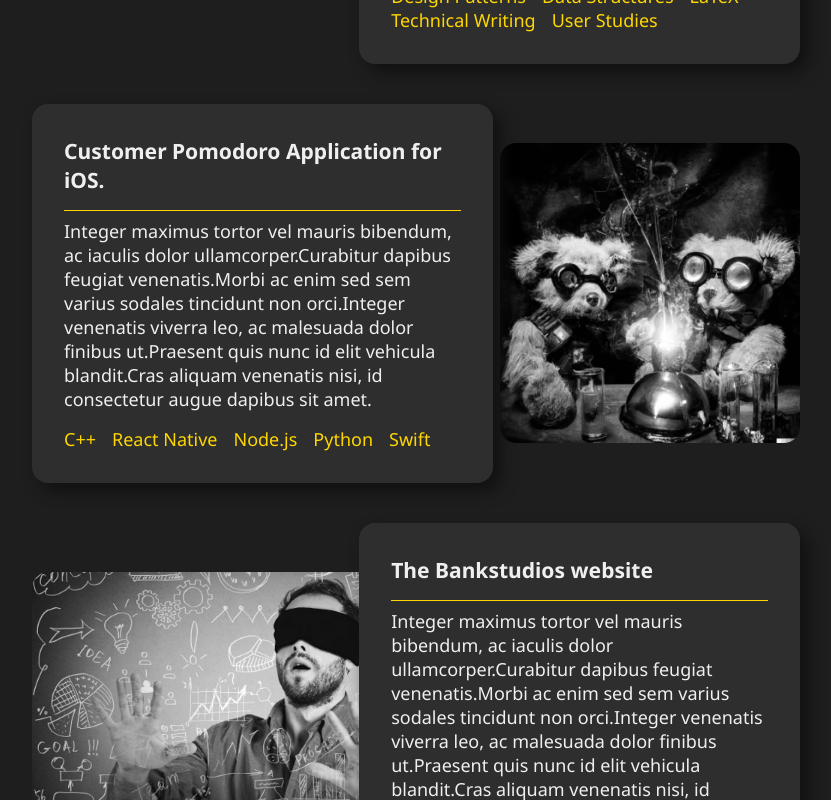
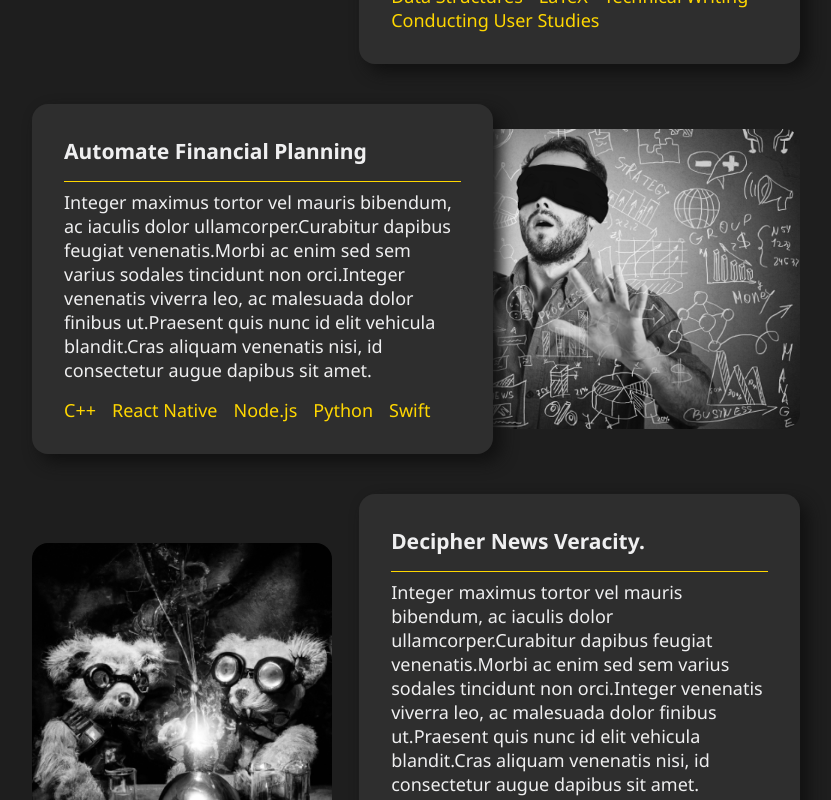
Before and after one commit to DouglasHWalker/DouglasHWalker.github.io, a React (Create React App) app in the folder douglashudsonwalker/: page / in a window 1280 px wide. Shown: the part 4440-5240 px from the top of the page, without its empty margins (224-1055 px from the left). Built offline with nearby package versions, Linux system fonts and the light colour scheme.

Commit message:
Contact and Theme

```diff
--- a/douglashudsonwalker/src/pages/project-content.js
+++ b/douglashudsonwalker/src/pages/project-content.js
@@ -13,11 +13,33 @@ const projects = [
             'Performed large user-studies and collated results for use in research publications.',
         ],
         image: require("../images/jodia.png"),
-        technologies: ["Practical use of: ", "JavaScript", "Python", "D3", "Reinforcement Learning", "Gym","Unity", "Design Patterns", "Data Structures", "LaTeX", "Technical Writing", "User Studies"]
+        technologies: ["JavaScript", "Python", "D3", "Design Patterns", "Reinforcement Learning", "Gym", "Unity", "Data Structures", "LaTeX", "Technical Writing", "Conducting User Studies"]
+    },
+    {
+        name: 'bankstudios',
+        title: 'Automate Financial Planning',
+        summary: [
+            'Integer maximus tortor vel mauris bibendum, ac iaculis dolor ullamcorper.Curabitur dapibus feugiat venenatis.Morbi ac enim sed sem varius sodales tincidunt non orci.',
+            'Integer venenatis viverra leo, ac malesuada dolor finibus ut.Praesent quis nunc id elit vehicula blandit.Cras aliquam venenatis nisi, id consectetur augue dapibus sit amet.',
+        ],
+        content: [
+            'Predicting the weather is difficult when the lorem ipsum dolor sit amet, consectetur adipiscing elit. Vestibulum porta dignissim mauris, non dapibus justo. Cras a ultrices nisi, quis auctor justo.',
+            'Integer maximus tortor vel mauris bibendum, ac iaculis dolor ullamcorper.Curabitur dapibus feugiat venenatis.Morbi ac enim sed sem varius sodales tincidunt non orci.',
+            'Integer venenatis viverra leo, ac malesuada dolor finibus ut.Praesent quis nunc id elit vehicula blandit.Cras aliquam venenatis nisi, id consectetur augue dapibus sit amet.',
+            'Morbi quis massa libero.Interdum et malesuada fames ac ante ipsum primis in faucibus.Pellentesque id felis nibh.Sed a neque posuere, interdum neque sed, consectetur leo.',
+            'Nunc convallis elementum felis, nec volutpat risus aliquam a.Cras consequat orci ac pharetra aliquet.Proin iaculis quam orci, ac volutpat velit pretium eu.Praesent sed consequat purus.',
+            'Curabitur gravida, libero pellentesque dictum finibus, ipsum erat efficitur nunc, quis ullamcorper augue elit et felis.Maecenas quis enim dolor.',
+            'Maecenas pellentesque sapien sit amet facilisis dictum.Donec posuere pharetra sapien ac porta.Donec imperdiet ornare turpis.In lobortis tempor quam ut sollicitudin.',
+            'Cras maximus tincidunt lacus, in gravida magna auctor a.Suspendisse aliquam, augue in efficitur rhoncus, orci mi auctor magna, in venenatis quam ante eget ex.',
+            'Ut hendrerit purus ac tortor vestibulum, facilisis pharetra felis ultricies.Sed sit amet nulla condimentum, ultricies erat vitae, semper ex.',
+            'Morbi rutrum laoreet purus, vitae venenatis est efficitur eu.Pellentesque pharetra bibendum rhoncus.Sed tempus dignissim elementum.'
+        ],
+        image: require("../images/predictions.png"),
+        technologies: ["C++", "React Native", "Node.js", "Python", "Swift"]
     },
     {
         name: 'lifetime',
-        title: 'Customer Pomodoro Application for iOS.',
+        title: 'Decipher News Veracity.',
         summary: [
             'Integer maximus tortor vel mauris bibendum, ac iaculis dolor ullamcorper.Curabitur dapibus feugiat venenatis.Morbi ac enim sed sem varius sodales tincidunt non orci.',
             'Integer venenatis viverra leo, ac malesuada dolor finibus ut.Praesent quis nunc id elit vehicula blandit.Cras aliquam venenatis nisi, id consectetur augue dapibus sit amet.',
@@ -35,11 +57,11 @@ const projects = [
             'Morbi rutrum laoreet purus, vitae venenatis est efficitur eu.Pellentesque pharetra bibendum rhoncus.Sed tempus dignissim elementum.'
         ],
         image: require("../images/Dalle.jpeg"),
-        technologies: ["C++", "React Native", "Node.js", "Python", "Swift"]
+        technologies: ["Natural Language Processing", "Python", "BERT", "LaTeX", "Technical Writing"]
     },
     {
         name: 'bankstudios',
-        title: 'The Bankstudios website',
+        title: 'Personalise Online Education',
         summary: [
             'Integer maximus tortor vel mauris bibendum, ac iaculis dolor ullamcorper.Curabitur dapibus feugiat venenatis.Morbi ac enim sed sem varius sodales tincidunt non orci.',
             'Integer venenatis viverra leo, ac malesuada dolor finibus ut.Praesent quis nunc id elit vehicula blandit.Cras aliquam venenatis nisi, id consectetur augue dapibus sit amet.',
```
